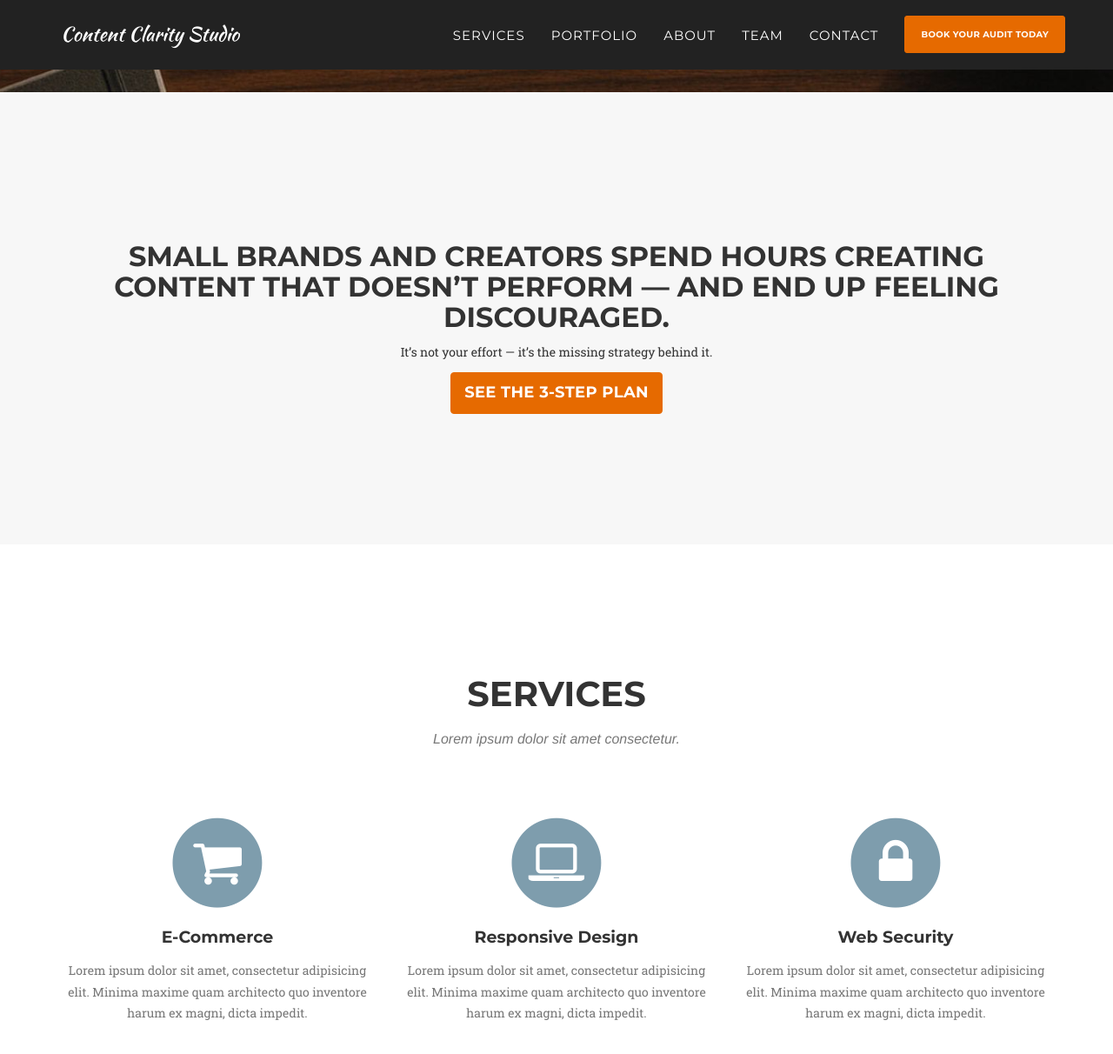
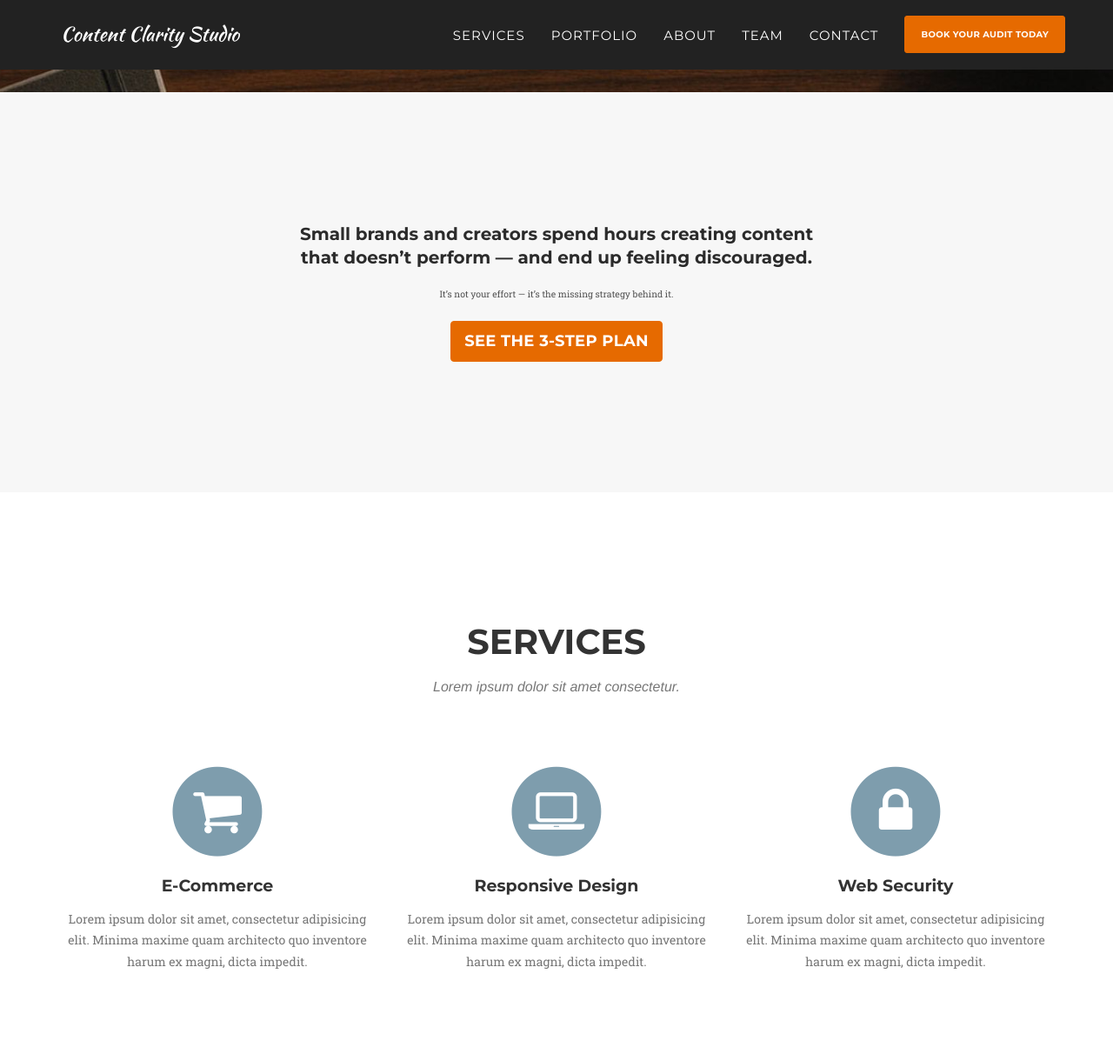
Before and after one commit to ContentClarityStudio/contentclaritystudio.github.io, a Jekyll site: the page built from index.html, in a window 1280 px wide and 1400 px high, scrolled down 896 px. Shown: the top 1212 px of the window at 87% size. Built offline with Jekyll 4.4.1, drawn with Linux system fonts in a browser that asks for light colours; some web fonts are replaced.

Commit message:
Update overrides.css

```diff
--- a/css/overrides.css
+++ b/css/overrides.css
@@ -91,3 +91,38 @@ header .intro-heading {
 .navbar-default.navbar-shrink .navbar-brand:focus {
   color: #e66a00 !important;
 }
+
+/* --- Problem Section --- */
+
+/* Visually hidden but SEO-visible heading */
+.sr-only {
+  position: absolute !important;
+  width: 1px;
+  height: 1px;
+  padding: 0;
+  margin: -1px;
+  overflow: hidden;
+  clip: rect(1px, 1px, 1px, 1px);
+  white-space: nowrap;
+  border: 0;
+}
+
+/* Main paragraph-style headline (still an H2) */
+#problem .problem-heading {
+  text-transform: none;
+  font-size: 2rem;
+  line-height: 1.35;
+  font-weight: 600;
+  color: #2b2b2b;
+  max-width: 45ch;
+  margin: 0 auto 20px;
+}
+
+/* Supporting bridge line */
+#problem .problem-bridge {
+  font-size: 1.05rem;
+  line-height: 1.6;
+  color: #555;
+  max-width: 55ch;
+  margin: 0 auto 22px;
+}
```
